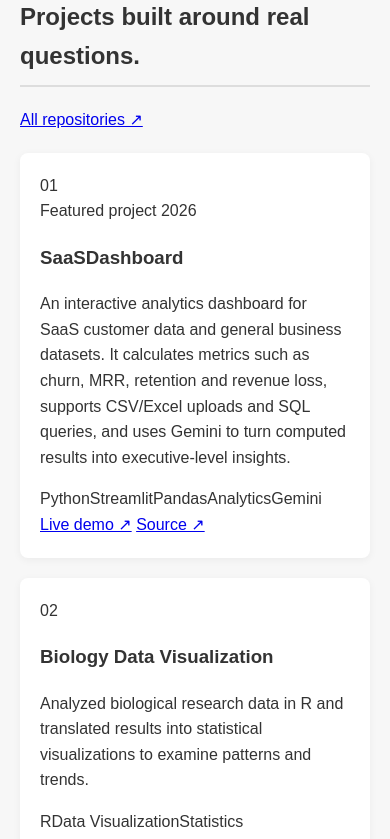
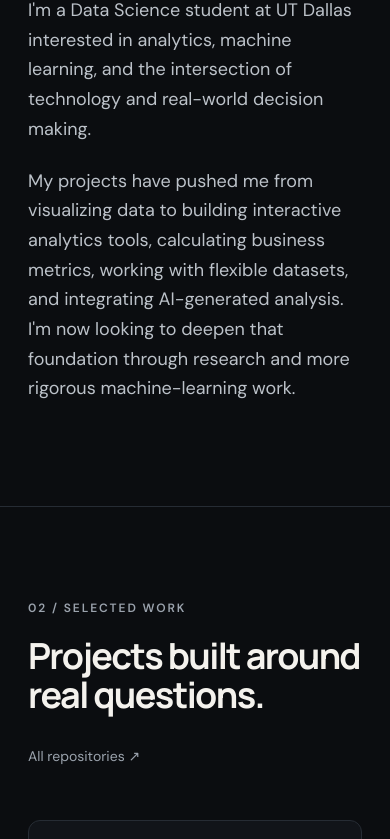
Before and after one commit to bhattsaurya16/Portfolio, a plain HTML site: page index.html in a window 390 px wide. Shown: the part 1161-2000 px from the top of the page. Drawn offline with Linux system fonts and the light colour scheme.

Commit message:
Add polished responsive portfolio styling

```diff
--- a/style.css
+++ b/style.css
@@ -1,40 +1,47 @@
-body{
-font-family: Arial, sans-serif;
-margin:0;
-background:#f7f7f7;
-color:#333;
-line-height:1.6;
+:root{
+  --bg:#0b0d10;
+  --surface:#111419;
+  --surface-2:#171b21;
+  --text:#f4f2ed;
+  --muted:#9ba3ad;
+  --line:#262c34;
+  --accent:#c9ff5a;
+  --max:1120px;
 }
-
-header{
-background:#111;
-color:white;
-padding:60px 20px;
-text-align:center;
-}
-
-section{
-max-width:800px;
-margin:auto;
-padding:40px 20px;
-}
-
-h2{
-border-bottom:2px solid #ddd;
-padding-bottom:10px;
-}
-
-.project{
-background:white;
-padding:20px;
-margin-top:20px;
-border-radius:8px;
-box-shadow:0 2px 8px rgba(0,0,0,0.05);
-}
-
-footer{
-text-align:center;
-padding:20px;
-font-size:14px;
-color:#777;
-}
+*{box-sizing:border-box}
+html{scroll-behavior:smooth}
+body{margin:0;background:var(--bg);color:var(--text);font-family:'DM Sans',sans-serif;line-height:1.65;-webkit-font-smoothing:antialiased}
+a{color:inherit;text-decoration:none}
+.nav{height:76px;max-width:var(--max);margin:auto;padding:0 28px;display:flex;align-items:center;justify-content:space-between;border-bottom:1px solid var(--line)}
+.brand{width:38px;height:38px;border:1px solid var(--line);display:grid;place-items:center;border-radius:50%;font-family:'Manrope',sans-serif;font-weight:800;font-size:13px}
+.nav-links{display:flex;gap:30px;font-size:14px;color:var(--muted)}
+.nav-links a:hover,.text-link:hover,.project-links a:hover{color:var(--accent)}
+main{overflow:hidden}
+.hero{max-width:var(--max);margin:auto;padding:110px 28px 70px;min-height:720px;display:flex;flex-direction:column;justify-content:center}
+.eyebrow,.section-label{font-size:12px;text-transform:uppercase;letter-spacing:.16em;color:var(--muted);font-weight:600}
+.eyebrow{display:flex;align-items:center;gap:10px}.eyebrow span{width:28px;height:1px;background:var(--accent)}
+h1{font-family:'Manrope',sans-serif;font-size:clamp(70px,12vw,148px);line-height:.84;letter-spacing:-.075em;margin:30px 0 38px;max-width:900px}
+h1 span{color:var(--accent)}
+.hero-copy{font-size:clamp(18px,2vw,23px);max-width:720px;color:#c5c9ce;line-height:1.55;margin:0}
+.hero-actions{display:flex;gap:12px;margin-top:38px}
+.button{display:inline-flex;align-items:center;justify-content:center;padding:13px 19px;border-radius:7px;font-size:14px;font-weight:600;transition:.2s ease}
+.button.primary{background:var(--accent);color:#10130b}.button.primary:hover{transform:translateY(-2px)}
+.button.secondary{border:1px solid var(--line);color:#d7dade}.button.secondary:hover{border-color:#555e69}
+.hero-meta{display:grid;grid-template-columns:repeat(3,1fr);margin-top:85px;border-top:1px solid var(--line);padding-top:22px;max-width:760px}
+.hero-meta div{display:flex;flex-direction:column;gap:3px}.hero-meta strong{font-size:13px;font-weight:600}.hero-meta span{font-size:13px;color:var(--muted)}
+.section{max-width:var(--max);margin:auto;padding:110px 28px;border-top:1px solid var(--line)}
+.split{display:grid;grid-template-columns:.9fr 1.1fr;gap:90px}
+h2{font-family:'Manrope',sans-serif;font-size:clamp(36px,5vw,62px);line-height:1.08;letter-spacing:-.045em;margin:18px 0 0;max-width:650px}
+.about-copy{padding-top:38px}.about-copy p{font-size:18px;color:#bcc2c9;margin:0 0 22px;max-width:600px}
+.section-heading{display:flex;align-items:flex-end;justify-content:space-between;gap:30px;margin-bottom:52px}.text-link{font-size:14px;color:var(--muted);white-space:nowrap}
+.project{border:1px solid var(--line);background:var(--surface);border-radius:12px;transition:.25s ease}.project:hover{border-color:#3b434e;transform:translateY(-3px)}
+.project.featured{display:grid;grid-template-columns:100px 1fr;padding:36px 42px;margin-bottom:18px}.project-number{font-family:'Manrope',sans-serif;color:var(--accent);font-size:13px;font-weight:700}
+.project-topline{display:flex;justify-content:space-between;color:var(--muted);font-size:12px;text-transform:uppercase;letter-spacing:.1em}.status{color:var(--accent)}
+.project h3{font-family:'Manrope',sans-serif;font-size:clamp(28px,4vw,46px);letter-spacing:-.04em;margin:24px 0 14px}.project p{color:#aeb5bd;font-size:16px;max-width:750px;margin:0 0 24px}
+.tags{display:flex;flex-wrap:wrap;gap:7px}.tags span{border:1px solid var(--line);border-radius:99px;padding:5px 10px;font-size:11px;color:#b8bec5}
+.project-links{display:flex;gap:22px;margin-top:28px}.project-links a{font-size:13px;font-weight:600}
+.project-grid{display:grid;grid-template-columns:1fr 1fr;gap:18px}.project.compact{padding:30px;min-height:330px}.compact h3{font-size:29px;margin-top:40px}.compact .project-links{margin-top:24px}
+.skills-section{align-items:start}.skill-groups{padding-top:30px}.skill-groups div{padding:20px 0;border-bottom:1px solid var(--line);display:grid;grid-template-columns:120px 1fr;gap:20px}.skill-groups span{font-size:12px;text-transform:uppercase;letter-spacing:.12em;color:var(--muted)}.skill-groups p{margin:0;color:#d6d9dd}
+.closing{padding-top:130px;padding-bottom:130px}.closing h2{max-width:880px;font-size:clamp(45px,7vw,82px)}.closing h2 span{color:var(--accent)}.closing>p:not(.section-label){color:var(--muted);font-size:18px;max-width:610px;margin:28px 0 34px}
+footer{max-width:var(--max);margin:auto;padding:30px 28px 45px;border-top:1px solid var(--line);display:flex;justify-content:space-between;color:#737c86;font-size:12px}
+@media(max-width:760px){.nav-links a:not(:last-child){display:none}.hero{padding-top:80px;min-height:auto}.hero-meta{grid-template-columns:1fr;gap:16px;margin-top:60px}.split{grid-template-columns:1fr;gap:25px}.about-copy{padding-top:0}.section{padding-top:80px;padding-bottom:80px}.section-heading{align-items:flex-start;flex-direction:column}.project.featured{grid-template-columns:1fr;padding:28px}.project.featured .project-number{margin-bottom:20px}.project-grid{grid-template-columns:1fr}.project.compact{min-height:0}.skill-groups{padding-top:0}.skill-groups div{grid-template-columns:1fr;gap:5px}.hero-actions{flex-wrap:wrap}footer{flex-direction:column;gap:7px}}
```
